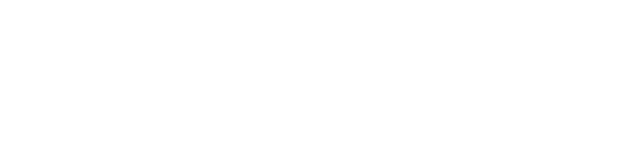
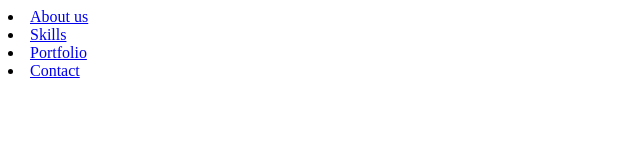
Before and after one commit to jacynajan/Zadanie-9315, a plain HTML site: page index.html in a window 1280 px wide. Shown: the whole page, without its empty margins (0-640 px from the left). Drawn offline with Linux system fonts and the light colour scheme.

Commit message:
add nav section

```diff
--- a/index.html
+++ b/index.html
@@ -5,6 +5,12 @@
     <title>9315</title>
 </head>
 <body>
+   <nav>
+       <li><a href='#'>About us</a></li>
+       <li><a href='#'>Skills</a></li>
+       <li><a href='#'>Portfolio</a></li>
+       <li><a href='#'>Contact</a></li>
+   </nav>
 
 </body>
 </html>
```
